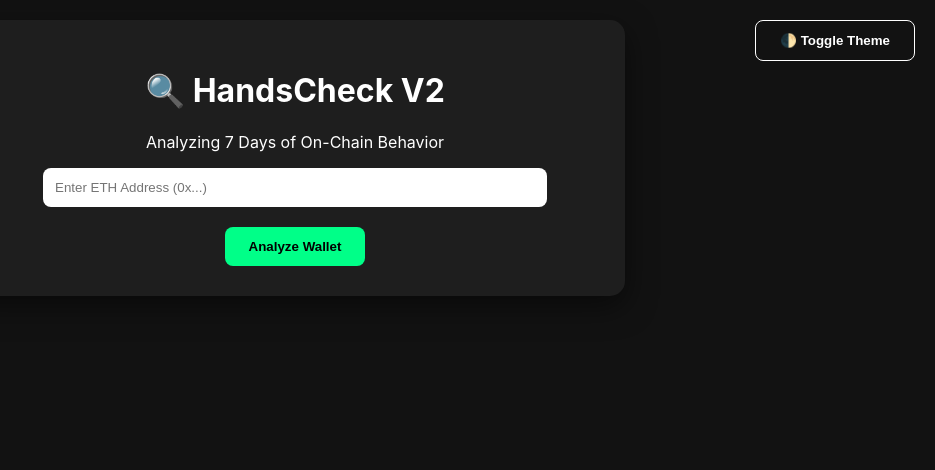
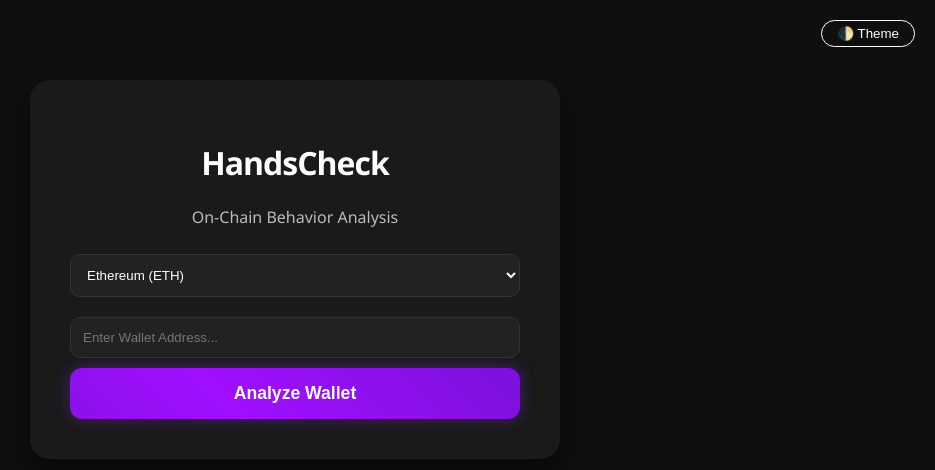
Before and after one commit to Pascal4195/HandscheckMVP, a plain HTML site: page static/index.html in a window 1280 px wide. Shown: the whole page, without its empty margins (345-1280 px from the left). Drawn offline with Linux system fonts and the light colour scheme.

Commit message:
Update index.html

```diff
--- a/static/index.html
+++ b/static/index.html
@@ -3,54 +3,79 @@
 <head>
     <meta charset="UTF-8">
     <meta name="viewport" content="width=device-width, initial-scale=1.0">
-    <title>HandsCheck V2</title>
+    <title>HandsCheck</title>
     <style>
-        :root { --bg: #121212; --text: #ffffff; --card: #1e1e1e; }
-        body.light-theme { --bg: #f5f5f5; --text: #121212; --card: #ffffff; }
+        :root { --bg: #0f0f0f; --text: #ffffff; --card: #1a1a1a; --purple: #8a2be2; }
+        body.light-theme { --bg: #f0f0f0; --text: #1a1a1a; --card: #ffffff; }
 
-        body { background: var(--bg); color: var(--text); font-family: 'Inter', sans-serif; transition: 0.3s; margin: 0; padding: 20px; text-align: center; }
-        .container { max-width: 600px; margin: auto; background: var(--card); padding: 30px; border-radius: 15px; box-shadow: 0 10px 30px rgba(0,0,0,0.5); }
-        input { width: 80%; padding: 12px; border-radius: 8px; border: none; margin-bottom: 20px; }
-        button { padding: 12px 24px; border-radius: 8px; border: none; cursor: pointer; background: #00ff88; color: #000; font-weight: bold; }
-        #theme-btn { position: absolute; top: 20px; right: 20px; background: none; color: var(--text); border: 1px solid var(--text); }
-        .verdict { margin-top: 30px; font-size: 1.5rem; font-weight: bold; padding: 20px; border-radius: 10px; }
+        body { background: var(--bg); color: var(--text); font-family: 'Segoe UI', sans-serif; transition: 0.3s; margin: 0; padding: 20px; text-align: center; }
+        .container { max-width: 450px; margin: 60px auto; background: var(--card); padding: 40px; border-radius: 20px; box-shadow: 0 15px 35px rgba(0,0,0,0.5); }
+
+        select, input { width: 100%; padding: 12px; margin: 10px 0; border-radius: 10px; border: 1px solid #333; background: #222; color: white; box-sizing: border-box; }
+        body.light-theme input, body.light-theme select { background: #fff; color: #000; border: 1px solid #ccc; }
+
+        /* The Glittering Purple Button */
+        .purple-btn {
+            width: 100%; padding: 15px; border-radius: 12px; border: none; cursor: pointer;
+            background: linear-gradient(45deg, #6a11cb, #a010ff, #6a11cb);
+            background-size: 200% auto;
+            color: white; font-weight: bold; font-size: 1.1rem;
+            transition: 0.5s; box-shadow: 0 0 15px rgba(138, 43, 226, 0.4);
+            animation: glitter 3s linear infinite;
+        }
+        @keyframes glitter {
+            0% { background-position: 0% 50%; }
+            50% { background-position: 100% 50%; }
+            100% { background-position: 0% 50%; }
+        }
+        .purple-btn:hover { transform: scale(1.02); box-shadow: 0 0 25px rgba(138, 43, 226, 0.7); }
+
+        #theme-btn { position: absolute; top: 20px; right: 20px; background: none; color: var(--text); border: 1px solid var(--text); padding: 5px 15px; border-radius: 20px; cursor: pointer; }
+        .verdict-box { margin-top: 30px; padding: 20px; border-radius: 15px; background: rgba(138, 43, 226, 0.1); border: 1px solid var(--purple); display: none; }
     </style>
 </head>
 <body>
-    <button id="theme-btn">🌓 Toggle Theme</button>
+    <button id="theme-btn">🌓 Theme</button>
     <div class="container">
-        <h1>🔍 HandsCheck V2</h1>
-        <p>Analyzing 7 Days of On-Chain Behavior</p>
-        <input type="text" id="address" placeholder="Enter ETH Address (0x...)">
-        <br>
-        <button onclick="analyzeWallet()">Analyze Wallet</button>
-        <div id="result" class="verdict" style="display:none;"></div>
+        <h1 style="letter-spacing: -1px;">HandsCheck</h1>
+        <p style="opacity: 0.7;">On-Chain Behavior Analysis</p>
+
+        <select id="coinType">
+            <option value="eth">Ethereum (ETH)</option>
+            <option value="btc">Bitcoin (BTC)</option>
+        </select>
+
+        <input type="text" id="address" placeholder="Enter Wallet Address...">
+        <button class="purple-btn" onclick="analyzeWallet()">Analyze Wallet</button>
+
+        <div id="result" class="verdict-box"></div>
     </div>
 
     <script>
-        // Theme Toggle Logic
-        const themeBtn = document.getElementById('theme-btn');
-        themeBtn.addEventListener('click', () => {
-            document.body.classList.toggle('light-theme');
-            localStorage.setItem('theme', document.body.classList.contains('light-theme') ? 'light' : 'dark');
-        });
-
-        // Check for saved theme
-        if(localStorage.getItem('theme') === 'light') document.body.classList.add('light-theme');
+        document.getElementById('theme-btn').addEventListener('click', () => document.body.classList.toggle('light-theme'));
 
         async function analyzeWallet() {
-            const addr = document.getElementById('address').value;
+            const addr = document.getElementById('address').value.trim();
+            const coin = document.getElementById('coinType').value;
             const resDiv = document.getElementById('result');
+
+            if(!addr) return;
             resDiv.style.display = 'block';
-            resDiv.innerHTML = "Scanning 1,000+ blocks...";
+            resDiv.innerHTML = "✨ Analyzing blocks...";
 
-            const response = await fetch('/analyze', {
-                method: 'POST',
-                headers: {'Content-Type': 'application/json'},
-                body: JSON.stringify({address: addr})
-            });
-            const data = await response.json();
-            resDiv.innerHTML = `Verdict: ${data.label1} | ${data.label2}<br><small>${data.details}</small>`;
+            try {
+                const response = await fetch('/analyze', {
+                    method: 'POST',
+                    headers: {'Content-Type': 'application/json'},
+                    body: JSON.stringify({address: addr, coin_type: coin})
+                });
+                const data = await response.json();
+                resDiv.innerHTML = `<div style="color:var(--purple); font-size:1.4rem;">${data.label1}</div>
+                                    <div style="font-weight:bold; margin:5px 0;">${data.label2}</div>
+                                    <div style="font-size:0.9rem; opacity:0.8;">${data.details}</div>`;
+            } catch (err) {
+                resDiv.innerHTML = "❌ Connection Error";
+            }
         }
     </script>
 </body>
```
